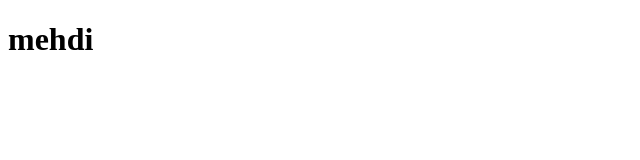
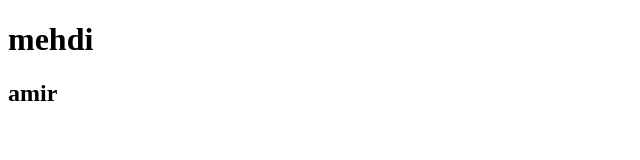
Before and after one commit to amirtabatabaii/First-project, a plain HTML site: page index.html in a window 1280 px wide. Shown: the full height of the page, 0-640 px from the left. Drawn offline with Linux system fonts and the light colour scheme.

Commit message:
amir header added

```diff
--- a/index.html
+++ b/index.html
@@ -12,5 +12,6 @@
 
 </body>
 <h1>mehdi</h1>
+<h2>amir</h2>
 
 </html>
```
